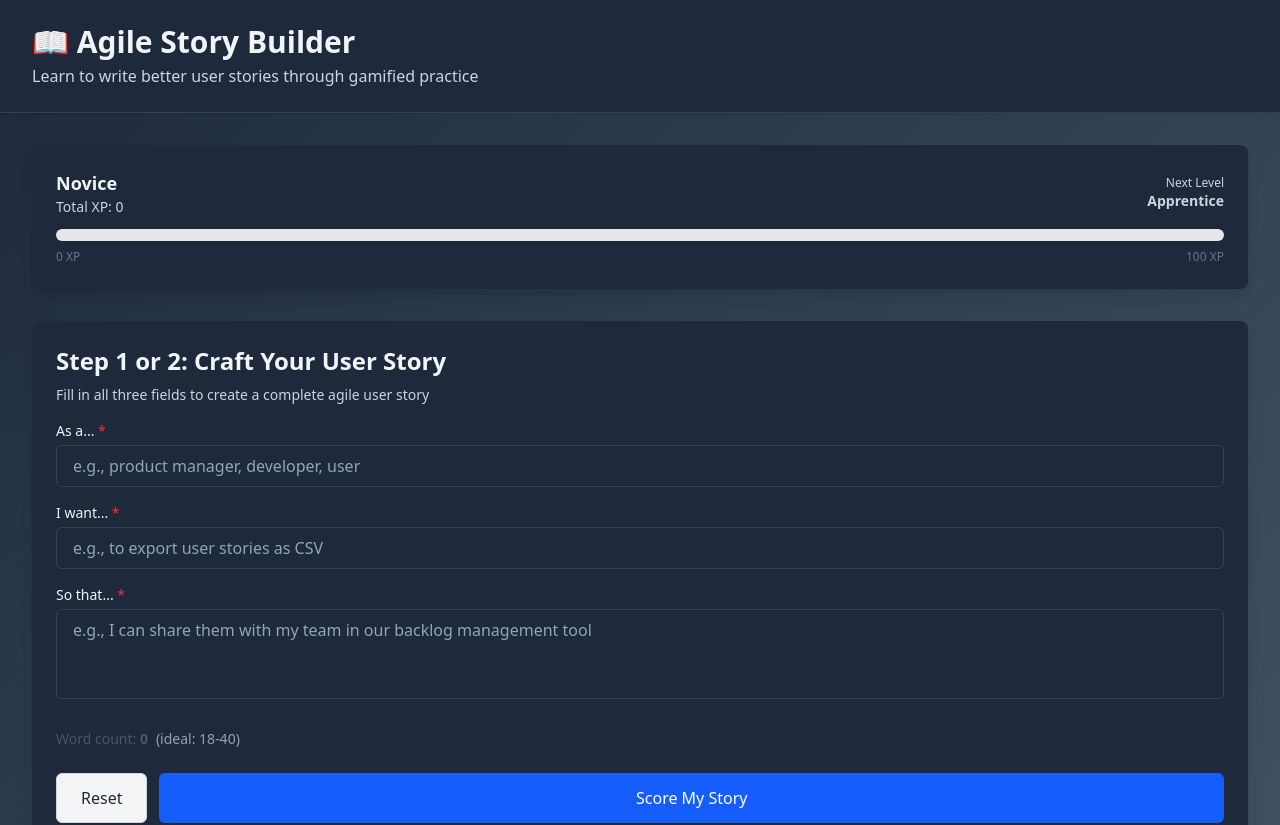
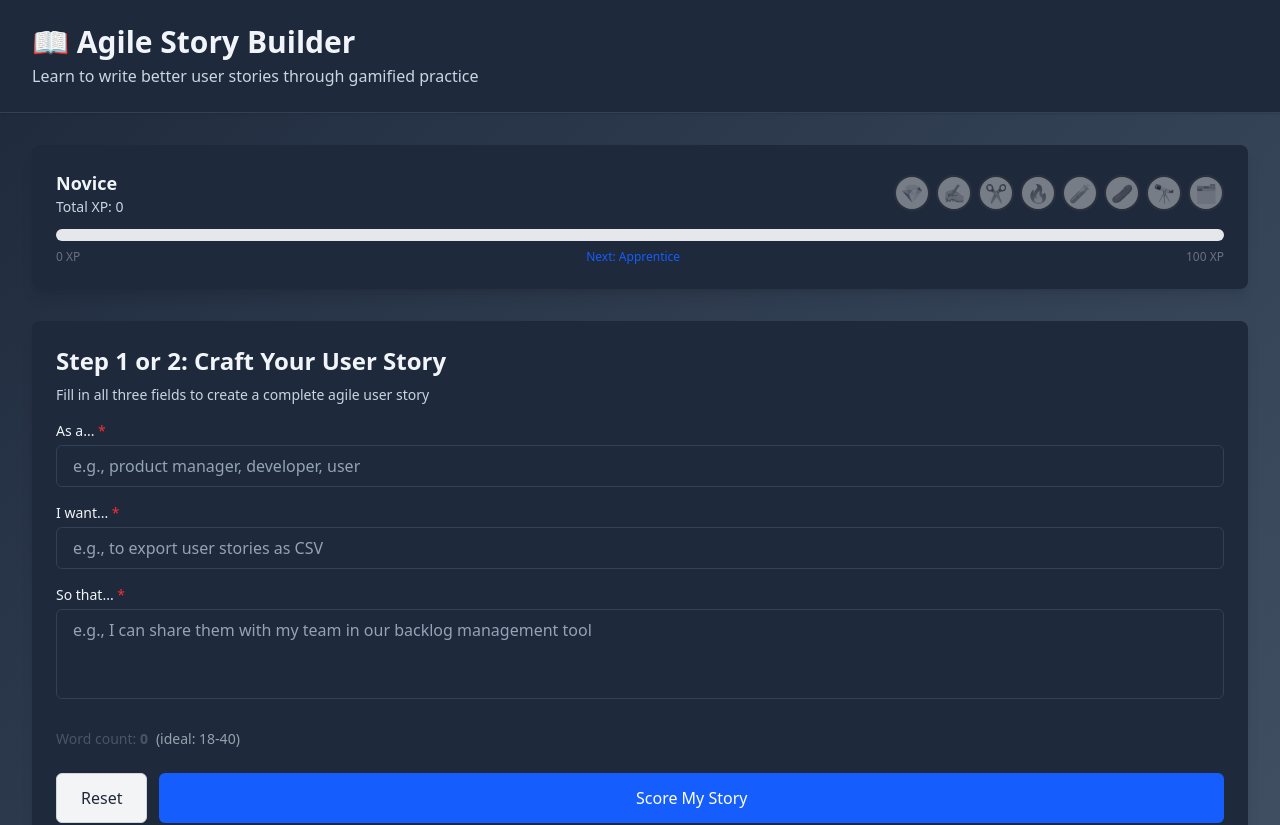
Before and after one commit to leejsinclair/kipling-v2, a React (Vite) app: page / in a window 1280 px wide. Shown: the top 825 px of the page. Built offline with nearby package versions, Linux system fonts and the light colour scheme.

Commit message:
Add badge display to ProgressBar and update README screenshots
Co-authored-by: leejsinclair <707675+leejsinclair@users.noreply.github.com>

```diff
--- a/src/App.jsx
+++ b/src/App.jsx
@@ -222,7 +222,7 @@ function App() {
       <main className="max-w-7xl mx-auto px-4 sm:px-6 lg:px-8 py-8">
         {/* Progress Bar */}
         <div className="mb-8">
-          <ProgressBar totalXP={totalXP} />
+          <ProgressBar totalXP={totalXP} allAchievements={allAchievements} />
         </div>
 
         {/* Phase 1: Story Form */}
--- a/src/components/ProgressBar.jsx
+++ b/src/components/ProgressBar.jsx
@@ -1,43 +1,81 @@
-import { calculateProgression } from '../scoringEngine';
+import { useState } from 'react';
+import { calculateProgression, STORY_BADGES } from '../scoringEngine';
+import { CRITERIA_BADGES } from '../criteriaScoring';
 
-export default function ProgressBar({ totalXP }) {
+const ALL_BADGES = [...STORY_BADGES, ...CRITERIA_BADGES];
+
+function Badge({ badge, earned }) {
+  const [tooltipVisible, setTooltipVisible] = useState(false);
+
+  return (
+    <div className="relative inline-flex">
+      <button
+        type="button"
+        aria-label={`${badge.name}${earned ? ' (earned)' : ' (locked)'}`}
+        onMouseEnter={() => setTooltipVisible(true)}
+        onMouseLeave={() => setTooltipVisible(false)}
+        onFocus={() => setTooltipVisible(true)}
+        onBlur={() => setTooltipVisible(false)}
+        className={`flex items-center justify-center w-9 h-9 rounded-full border-2 text-lg transition-all ${
+          earned
+            ? 'border-yellow-400 bg-yellow-50 dark:bg-yellow-900/30 dark:border-yellow-500 shadow-sm'
+            : 'border-gray-200 bg-gray-50 dark:border-slate-600 dark:bg-slate-800 opacity-40 grayscale'
+        }`}
+      >
+        {badge.emoji}
+      </button>
+      {tooltipVisible && (
+        <div className="absolute bottom-full left-1/2 -translate-x-1/2 mb-2 z-10 w-44 rounded-md bg-gray-800 dark:bg-slate-700 px-2 py-1.5 text-xs text-white shadow-lg pointer-events-none">
+          <p className="font-semibold">{badge.name}</p>
+          <p className="mt-0.5 text-gray-300">{earned ? '✅ Earned!' : badge.description}</p>
+          <div className="absolute top-full left-1/2 -translate-x-1/2 border-4 border-transparent border-t-gray-800 dark:border-t-slate-700" />
+        </div>
+      )}
+    </div>
+  );
+}
+
+export default function ProgressBar({ totalXP, allAchievements = [] }) {
   const { currentLevel, nextLevel } = calculateProgression(totalXP);
+  const earnedIds = new Set(allAchievements.map((a) => a.id));
 
   const progressToNext = nextLevel
     ? ((totalXP - currentLevel.threshold) / (nextLevel.threshold - currentLevel.threshold)) * 100
     : 100;
 
   return (
-    <div className="bg-white rounded-lg shadow-lg p-6">
+    <div className="bg-white dark:bg-slate-800 rounded-lg shadow-lg p-6">
       <div className="flex justify-between items-center mb-3">
         <div>
-          <h3 className="text-lg font-bold text-gray-800">{currentLevel.name}</h3>
-          <p className="text-sm text-gray-600">Total XP: {totalXP}</p>
+          <h3 className="text-lg font-bold text-gray-800 dark:text-gray-100">{currentLevel.name}</h3>
+          <p className="text-sm text-gray-600 dark:text-gray-400">Total XP: {totalXP}</p>
         </div>
-        {nextLevel && (
-          <div className="text-right">
-            <p className="text-xs text-gray-500">Next Level</p>
-            <p className="text-sm font-semibold text-blue-600">{nextLevel.name}</p>
-          </div>
-        )}
+        <div className="flex flex-wrap justify-end gap-1.5">
+          {ALL_BADGES.map((badge) => (
+            <Badge key={badge.id} badge={badge} earned={earnedIds.has(badge.id)} />
+          ))}
+        </div>
       </div>
 
       {nextLevel ? (
         <>
-          <div className="w-full bg-gray-200 rounded-full h-3 mb-2">
+          <div className="w-full bg-gray-200 dark:bg-slate-700 rounded-full h-3 mb-2">
             <div
               className="bg-gradient-to-r from-blue-500 to-purple-500 h-3 rounded-full transition-all duration-500"
               style={{ width: `${Math.min(progressToNext, 100)}%` }}
             />
           </div>
-          <div className="flex justify-between text-xs text-gray-500">
+          <div className="flex justify-between text-xs text-gray-500 dark:text-gray-400">
             <span>{currentLevel.threshold} XP</span>
+            {nextLevel && (
+              <span className="text-blue-600 dark:text-blue-400 font-medium">Next: {nextLevel.name}</span>
+            )}
             <span>{nextLevel.threshold} XP</span>
           </div>
         </>
       ) : (
         <div className="text-center py-4">
-          <p className="text-sm font-semibold text-purple-600">🎉 Maximum Level Achieved! 🎉</p>
+          <p className="text-sm font-semibold text-purple-600 dark:text-purple-400">🎉 Maximum Level Achieved! 🎉</p>
         </div>
       )}
     </div>
--- a/src/criteriaScoring.js
+++ b/src/criteriaScoring.js
@@ -581,6 +581,36 @@ export function scoreSingleCriterion(criterion, format = 'gherkin', storyValue =
 }
 
 /**
+ * All possible criteria achievements (used for badge display)
+ */
+export const CRITERIA_BADGES = [
+  {
+    id: 'testability-master',
+    emoji: '🧪',
+    name: 'Testability Master',
+    description: 'Score 50+ points on acceptance criteria'
+  },
+  {
+    id: 'gherkin-guru',
+    emoji: '🥒',
+    name: 'Gherkin Guru',
+    description: 'Achieve a perfect format score on acceptance criteria'
+  },
+  {
+    id: 'observable-outcomes',
+    emoji: '🔭',
+    name: 'Observable Outcomes',
+    description: 'Achieve an excellent testability score (14+)'
+  },
+  {
+    id: 'comprehensive-coverage',
+    emoji: '🗂️',
+    name: 'Comprehensive Coverage',
+    description: 'Write 5 or more high-quality acceptance criteria'
+  }
+];
+
+/**
  * Check for criteria-specific achievements
  */
 export function checkCriteriaAchievements(criteriaScore, criteriaCount, breakdown) {
--- a/src/scoringEngine.js
+++ b/src/scoringEngine.js
@@ -425,6 +425,36 @@ export function calculateProgression(totalXP) {
 }
 
 /**
+ * All possible story achievements (used for badge display)
+ */
+export const STORY_BADGES = [
+  {
+    id: 'crystal-clear',
+    emoji: '💎',
+    name: 'Crystal Clear Value',
+    description: 'Score 50+ points on a story'
+  },
+  {
+    id: 'epic-writer',
+    emoji: '✍️',
+    name: 'Epic Writer',
+    description: 'Score 55+ points on a story'
+  },
+  {
+    id: 'concise-master',
+    emoji: '✂️',
+    name: 'Concise Master',
+    description: 'Write a high-quality story in 20 words or less'
+  },
+  {
+    id: 'on-fire',
+    emoji: '🔥',
+    name: 'On Fire!',
+    description: 'Get 40+ points on three consecutive stories'
+  }
+];
+
+/**
  * Check if an achievement is earned
  */
 export function checkAchievements(score, wordCount, storyHistory = []) {
```
Also changed, not shown: 1 other file (tests, documents, lock files or other folders).
